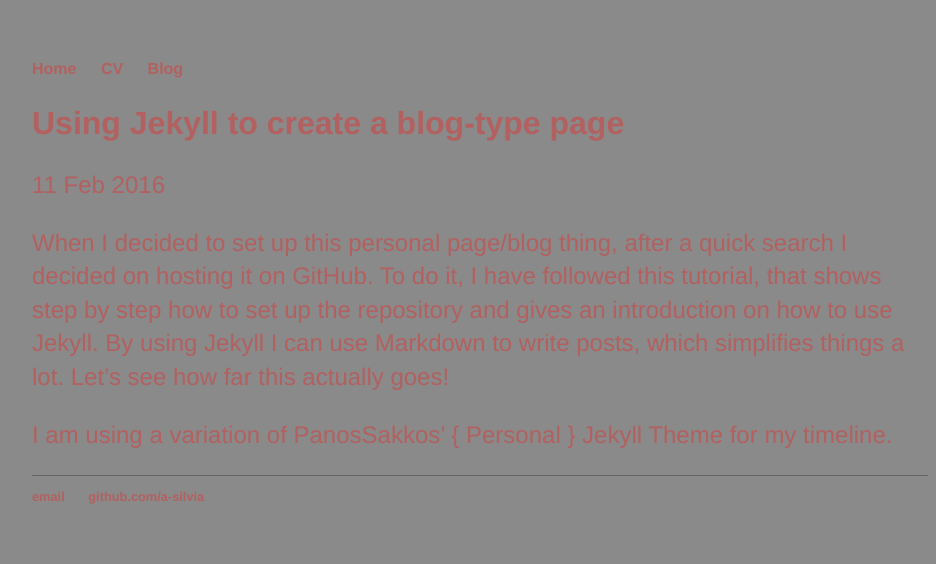
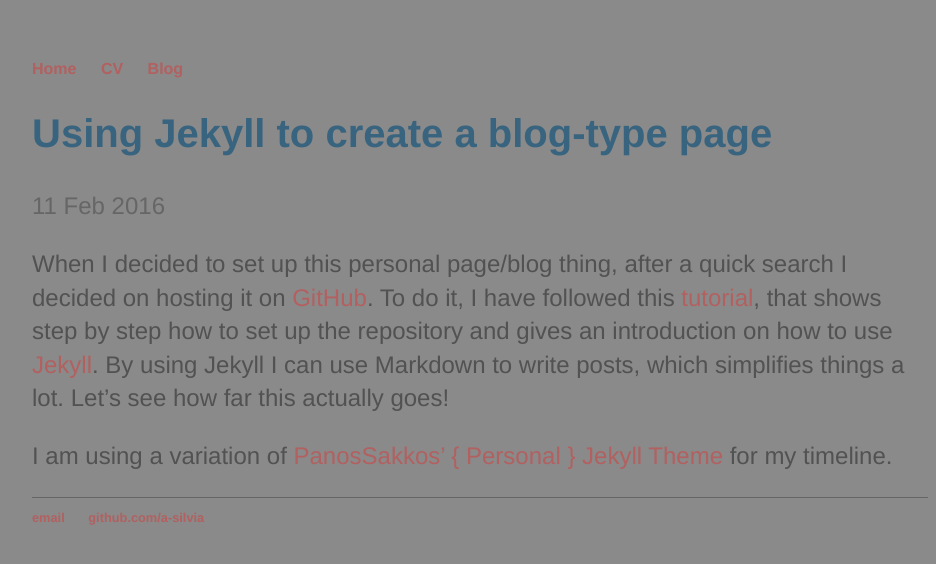
Before and after one commit to a-silvia/a-silvia.github.io, a Jekyll site: the page built from _posts/2016-02-11-adding-posts.md, in a window 1280 px wide. Shown: the top 564 px of the page, without its empty margins (160-1096 px from the left). Built offline with Jekyll 4.4.1, drawn with Linux system fonts in a browser that asks for light colours.

Commit message:
updated styles: blog, post, index

```diff
--- a/_layouts/default.html
+++ b/_layouts/default.html
@@ -5,7 +5,6 @@
 			<title>{{ page.title }}</title>
 			<!-- link to main stylesheet -->
 			<link rel="stylesheet" type="text/css" href="/css/base.css">
-			<link rel="stylesheet" type="text/css" href="/css/index.css">
 		</head>
 		<body>
 			<nav>
--- a/_layouts/post.html
+++ b/_layouts/post.html
@@ -5,7 +5,6 @@
 			<title>{{ page.title }}</title>
 			<!-- link to main stylesheet -->
 			<link rel="stylesheet" type="text/css" href="/css/base.css">
-			<link rel="stylesheet" type="text/css" href="/css/index.css">
 		</head>
 		<body>
 			<nav>
@@ -18,7 +17,7 @@
 			<div class="container">
 
 			<h2>{{ page.title }}</h2>
-			<p class="meta">{{ page.date | date_to_string }}</p>
+			<p class="post-meta">{{ page.date | date_to_string }}</p>
 
 
 			<div class="post">
--- a/css/base.css
+++ b/css/base.css
@@ -1,3 +1,4 @@
+/* BASE STYLES */
 body {
     margin: 60px auto;
     width: 70%;
@@ -12,24 +13,48 @@ h1 {
 }
 
 h2 {
+    font-size: 2.5em;
+    font-family:'Helvetica', 'Arial', 'Sans-Serif';
+    color: #38647F;
+}
+
+h3 {
     font-size: 2em;
     font-family:'Helvetica', 'Arial', 'Sans-Serif';
 }
 
+
 h4 {
-    font-size: 1em;
+    font-size: 1.5em;
     font-family:'Helvetica', 'Arial', 'Sans-Serif';
     color: #38647F;
 }
 
-footer {
-    border-top: 1px solid #666666;
-    font-size: .8em;
+p {
+    font-size: 1.5em;
+    line-height: 1.4em;
+    font-family:'Helvetica', 'Arial', 'Sans-Serif';
+    color: #525252;
 }
 
-p {
-    color: #666666;
-    font-family:'Helvetica', 'Arial', 'Sans-Serif';
+a {
+    text-decoration: none;
+    color: #B26060;
+}
+
+a:hover {
+    text-decoration: bold;
+    color: #E5A1A1;
+}
+
+/* NAV BAR & FOOTER */
+nav li a {
+    text-decoration: none;
+    color: #B26060;
+}
+nav li a:hover {
+    text-decoration: bold;
+    color: #E5A1A1;
 }
 
 nav ul, footer ul {
@@ -38,23 +63,34 @@ nav ul, footer ul {
     list-style: none;
     font-weight: bold;
 }
-ul.posts li {
-    text-decoration: none;
-    color: #666666;
+
+footer {
+    border-top: 1px solid #666666;
+    font-size: .8em;
 }
-ul.posts li a {
-    text-decoration: none;
-    color: #9C584C;
-}
+
 nav ul li, footer ul li {
     display: inline;
     margin-right: 20px;
 }
-a {
+
+/* BLOG: POST LIST */
+ul.posts li {
     text-decoration: none;
-    color: #B26060;
+    font-size: 1.5em;
+    color: #666666;
+    list-style: none;
 }
-a:hover {
-    text-decoration: bold;
-    color: #E5A1A1;
+ul.posts li a {
+    text-decoration: none;
+    font-size: 1em;
+    color: #9C584C;
 }
+
+/* BLOG: POST */
+p.post-meta {
+    font-size: 1.5em;
+    line-height: 1.4em;
+    font-family:'Helvetica', 'Arial', 'Sans-Serif';
+    color: #666666;
+}
--- a/css/index.css
+++ /dev/null
@@ -1,15 +0,0 @@
-
-p {
-    font-size: 1.5em;
-    line-height: 1.4em;
-    color: #B26060;
-}
-
-ul.posts {
-    margin: 20px auto 40px;
-    font-size: 1.5em;
-}
-
-ul.posts li {
-    list-style: none;
-}
```
Also changed, not shown: css/main.css (deleted, +0 -43 lines).
